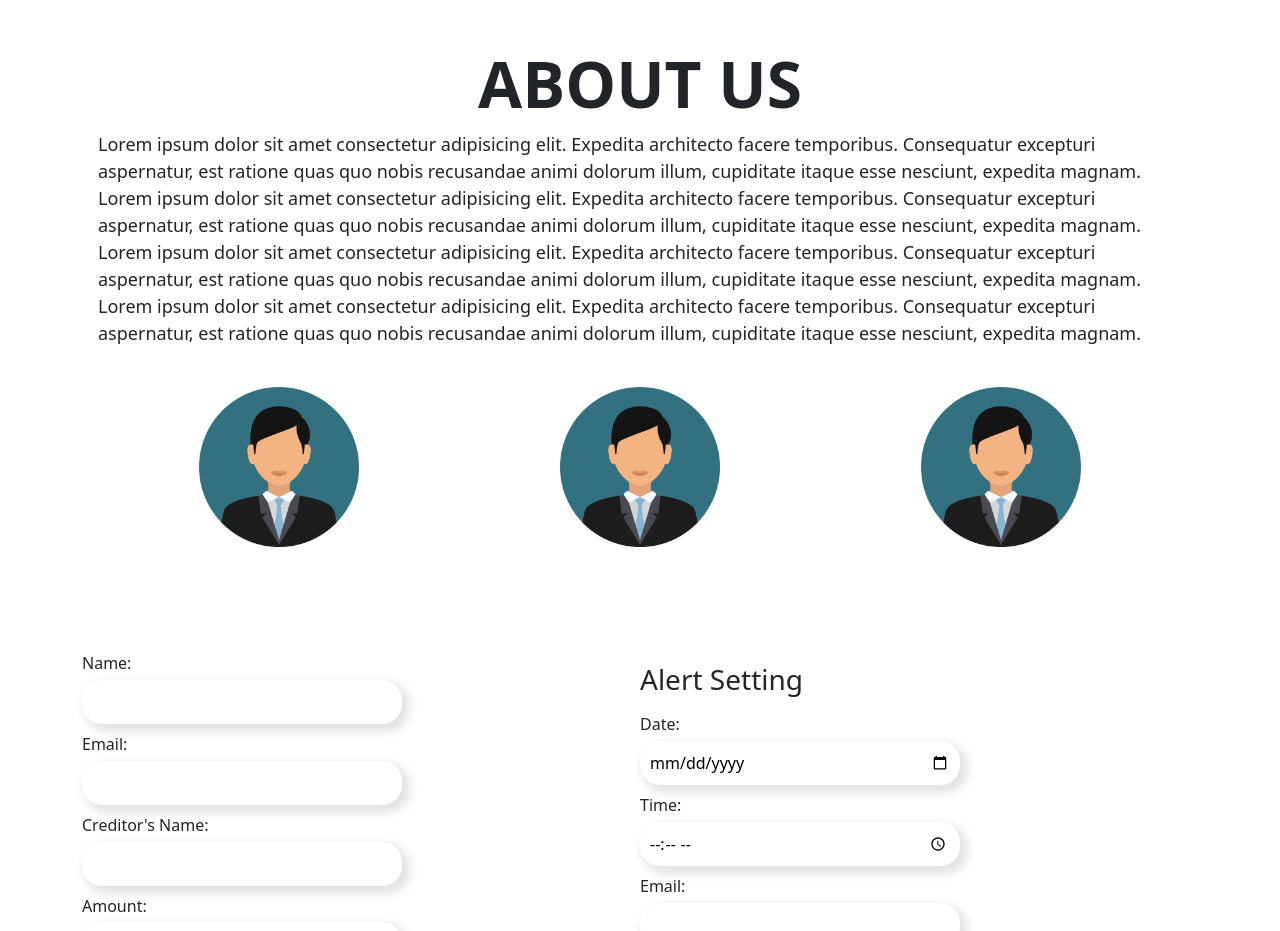
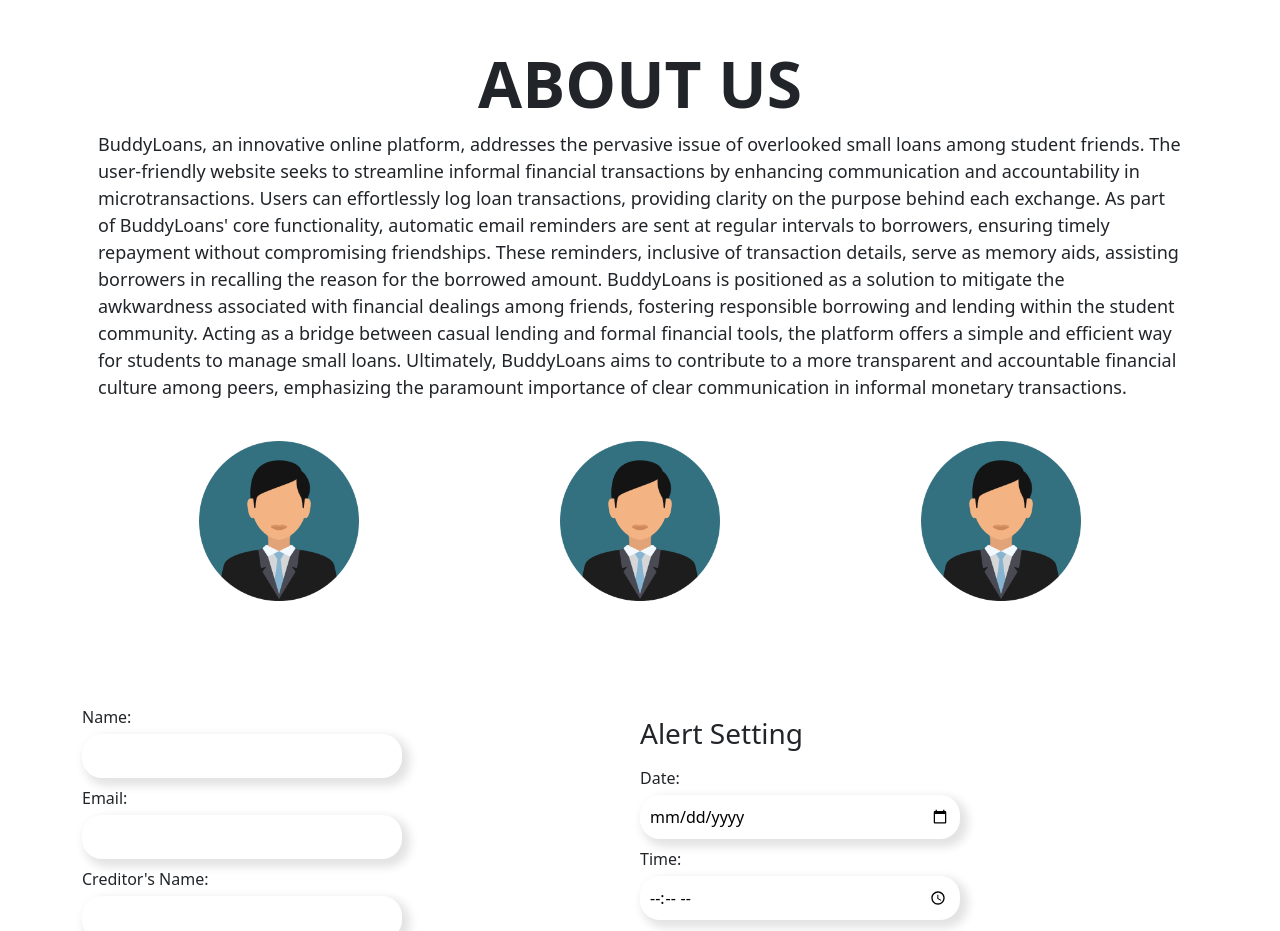
Before and after one commit to nikunjsingh1009/buddy-loan, a plain HTML site: page index.html in a window 1280 px wide. Shown: the part 1180-2111 px from the top of the page. Drawn offline with nearby package versions, Linux system fonts and the light colour scheme.

Commit message:
add files

```diff
--- a/index.html
+++ b/index.html
@@ -100,18 +100,27 @@
                 About Us
             </h2>
             <p>
-                Lorem ipsum dolor sit amet consectetur adipisicing elit. Expedita architecto facere temporibus.
-                Consequatur excepturi aspernatur, est ratione quas quo nobis recusandae animi dolorum illum, cupiditate
-                itaque esse nesciunt, expedita magnam.
-                Lorem ipsum dolor sit amet consectetur adipisicing elit. Expedita architecto facere temporibus.
-                Consequatur excepturi aspernatur, est ratione quas quo nobis recusandae animi dolorum illum, cupiditate
-                itaque esse nesciunt, expedita magnam.
-                Lorem ipsum dolor sit amet consectetur adipisicing elit. Expedita architecto facere temporibus.
-                Consequatur excepturi aspernatur, est ratione quas quo nobis recusandae animi dolorum illum, cupiditate
-                itaque esse nesciunt, expedita magnam.
-                Lorem ipsum dolor sit amet consectetur adipisicing elit. Expedita architecto facere temporibus.
-                Consequatur excepturi aspernatur, est ratione quas quo nobis recusandae animi dolorum illum, cupiditate
-                itaque esse nesciunt, expedita magnam.
+                BuddyLoans, an innovative online platform, addresses the pervasive issue of overlooked small loans among
+                student
+                friends. The user-friendly website seeks to streamline informal financial transactions by enhancing
+                communication and
+                accountability in microtransactions. Users can effortlessly log loan transactions, providing clarity on
+                the purpose
+                behind each exchange.
+                As part of BuddyLoans' core functionality, automatic email reminders are sent at regular intervals to
+                borrowers,
+                ensuring timely repayment without compromising friendships. These reminders, inclusive of transaction
+                details, serve as
+                memory aids, assisting borrowers in recalling the reason for the borrowed amount.
+                BuddyLoans is positioned as a solution to mitigate the awkwardness associated with financial dealings
+                among friends,
+                fostering responsible borrowing and lending within the student community. Acting as a bridge between
+                casual lending and
+                formal financial tools, the platform offers a simple and efficient way for students to manage small
+                loans. Ultimately,
+                BuddyLoans aims to contribute to a more transparent and accountable financial culture among peers,
+                emphasizing the
+                paramount importance of clear communication in informal monetary transactions.
             </p>
             <div class="teams">
                 <img class="mt-4" width="160px" src="images/team.png" alt="" srcset="">
```
